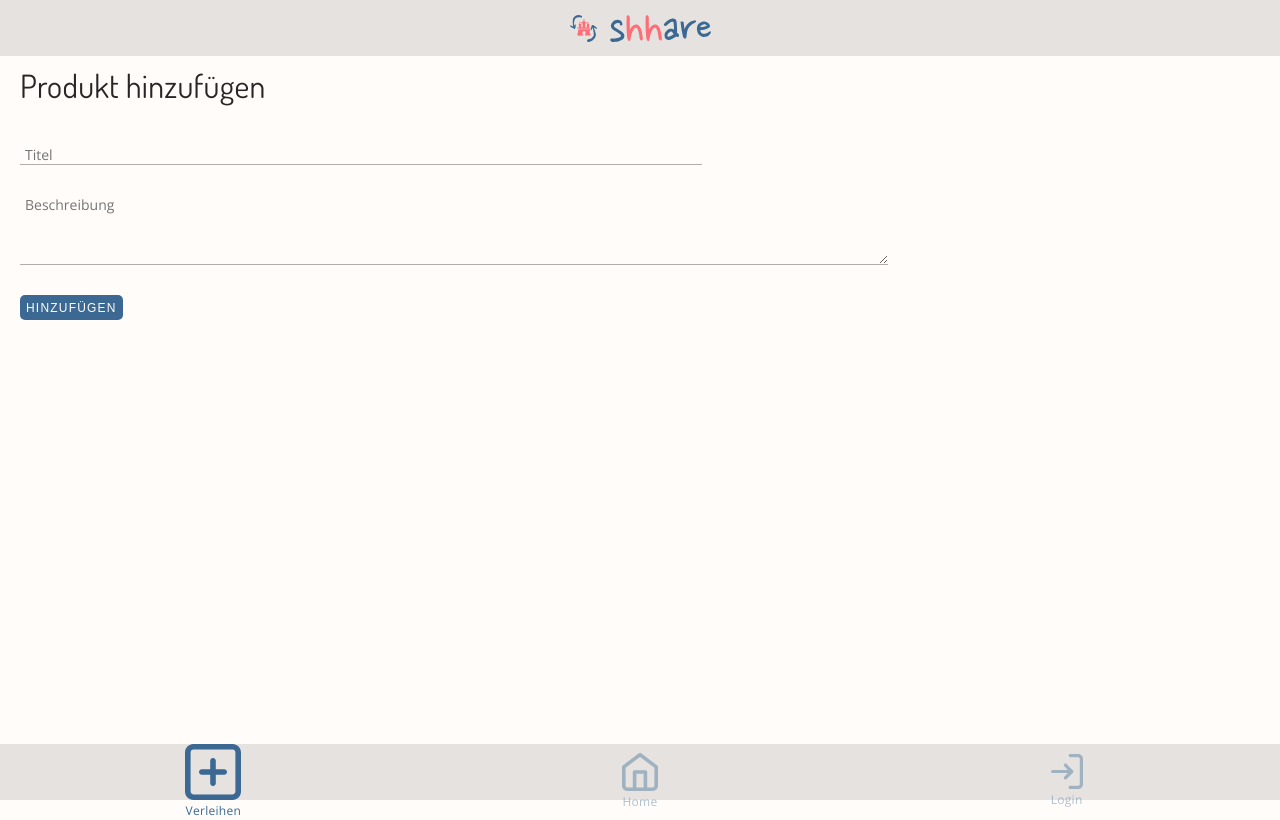
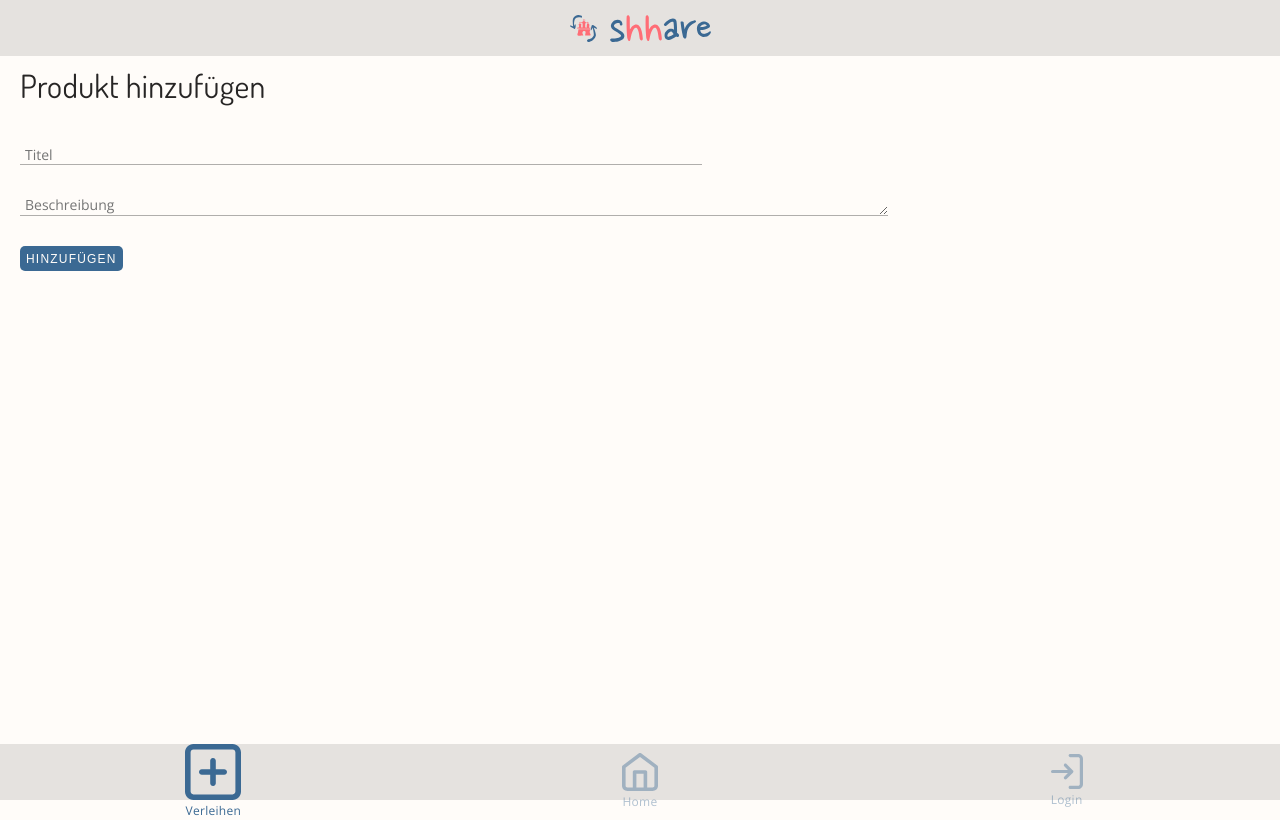
Before and after one commit to mar-zim/capstone-project, a React (Create React App) app: page /add in a window 1280 px wide. Built offline with nearby package versions, Linux system fonts and the light colour scheme; no server answers.

Commit message:
Install TextArea Autosize

```diff
--- a/package.json
+++ b/package.json
@@ -12,6 +12,7 @@
     "react-router-dom": "^5.2.0",
     "react-scripts": "3.4.1",
     "react-spring": "^8.0.27",
+    "react-textarea-autosize": "^8.2.0",
     "styled-components": "^5.1.1"
   },
   "scripts": {
--- a/src/components/TextAreaField/TextAreaField.js
+++ b/src/components/TextAreaField/TextAreaField.js
@@ -1,6 +1,7 @@
 import PropTypes from 'prop-types'
 import React from 'react'
 import styled from 'styled-components'
+import TextareaAutosize from 'react-textarea-autosize'
 
 TextAreaField.propTypes = {
   placeholder: PropTypes.string,
@@ -42,7 +43,7 @@ const StyledTextAreaInputField = styled.div`
   margin: 5px 0 25px 0;
 `
 
-const StyledTextArea = styled.textarea`
+const StyledTextArea = styled(TextareaAutosize)`
   outline: none;
   border: none;
   background: var(--white);
@@ -50,7 +51,7 @@ const StyledTextArea = styled.textarea`
   margin-top: 5px;
   border-bottom: 1px solid var(--grey-4);
   width: 70%;
-  height: 70px;
+  min-height: 1.5em;
 
   font-family: var(--fontbody);
   font-size: 14px;
```
Also changed, not shown: 1 other file (tests, documents, lock files or other folders).
